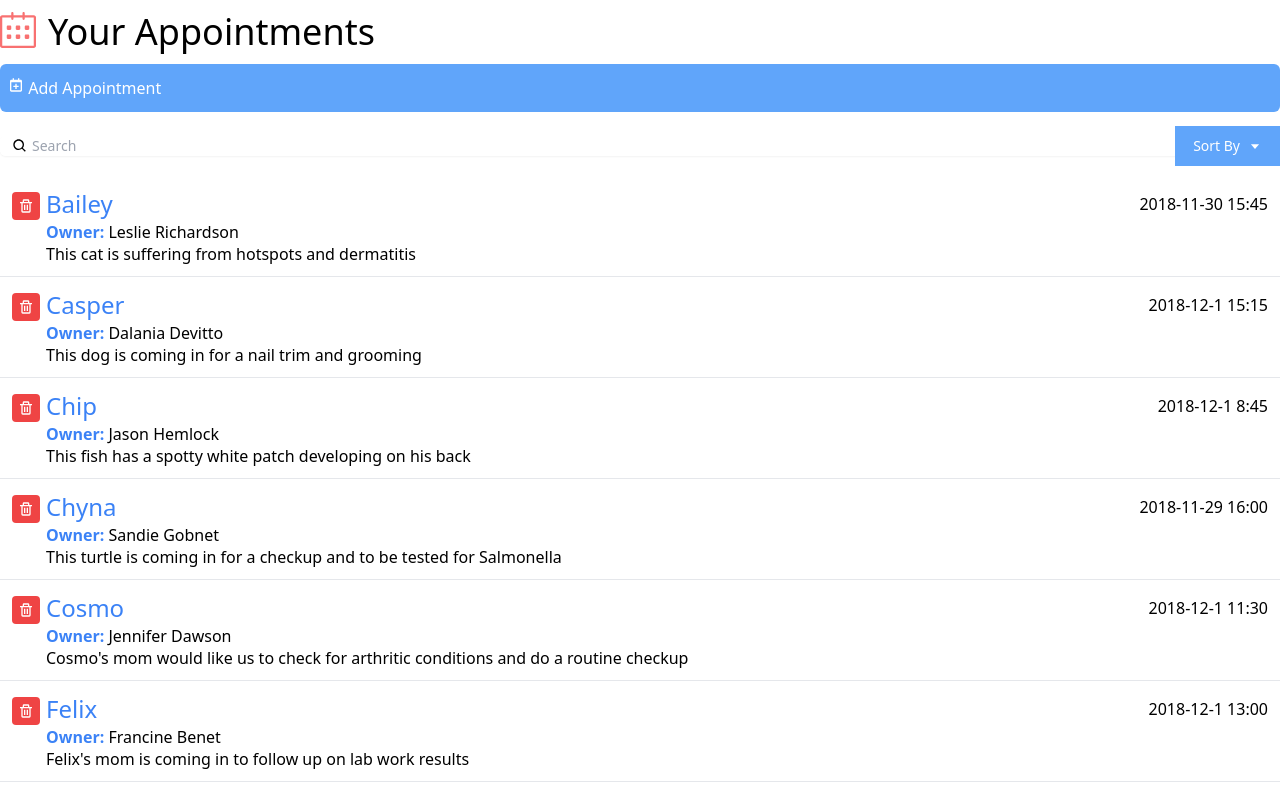
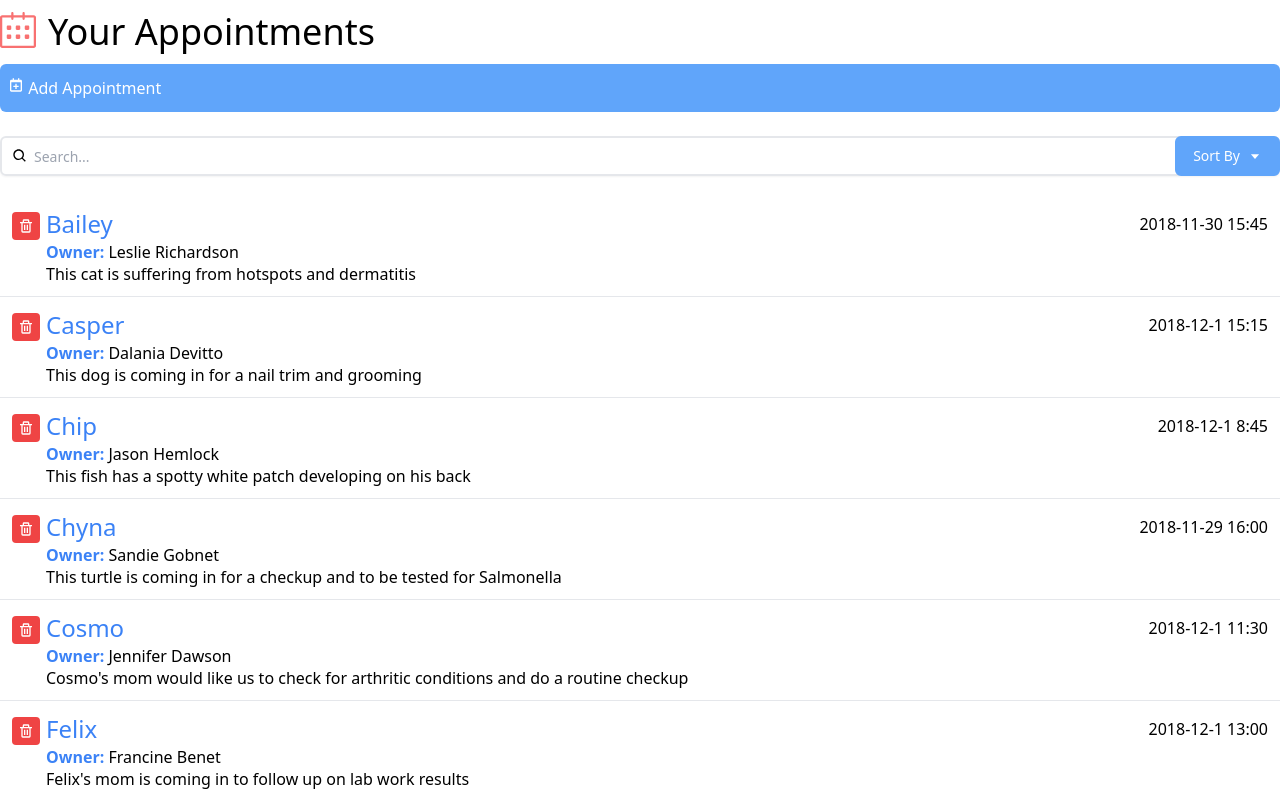
Before and after one commit to neginheidarii/Appointment_app, a React (Create React App) app: page / in a window 1280 px wide. Shown: the top 796 px of the page. Built offline with nearby package versions, Linux system fonts and the light colour scheme.

Commit message:
optimized styles

```diff
--- a/src/components/Search.js
+++ b/src/components/Search.js
@@ -15,7 +15,7 @@ const DropDown = ({
   return (
     <div
       className="origin-top-right absolute right-0 mt-2 w-56
-      rounded-md shadow-lg bg-white ring-1 ring-black ring-opacity-5"
+      rounded-md shadow-xl bg-white ring-1 ring-black ring-opacity-5"
     >
       <div
         className="py-1"
@@ -73,9 +73,9 @@ function Search({
 }) {
   const [toggleSort, setToggleSort] = useState(false);
   return (
-    <div className="py-5">
-      <div className="mt-1 relative rounded-md shadow-sm">
-        <div className="absolute inset-y-0 left-0 pl-3 flex items-center pointer-events-none">
+    <div className="py-5 ">
+      <div className="mt-1 relative rounded-md shadow-sm ">
+        <div className="absolute inset-y-0 left-0 pl-3 flex items-center pointer-events-none ">
           <BiSearch />
           <label htmlFor="query" className="sr-only" />
         </div>
@@ -87,17 +87,17 @@ function Search({
           onChange={(event) => {
             onQueryChange(event.target.value);
           }}
-          className="pl-8 rounded-md focus:ring-indigo-500 focus:border-indigo-500 block w-full sm:text-sm border-gray-300"
-          placeholder="Search"
+          className="pl-8 rounded-md focus:ring-indigo-500 focus:border-indigo-500 h-10 block w-full sm:text-sm border-2 border-gray-200 "
+          placeholder="Search..."
         />
-        <div className="absolute inset-y-0 right-0 flex items-center">
+        <div className="absolute inset-y-0 right-0 flex items-center ">
           <div>
             <button
               type="button"
               onClick={() => {
                 setToggleSort(!toggleSort);
               }}
-              className="justify-center px-4 py-2 bg-blue-400 border-2 border-blue-400 text-sm text-white hover:bg-blue-700 focus:outline-none focus:ring-2 focus:ring-offset-2 flex items-center"
+              className="justify-center px-4 py-2 rounded-md bg-blue-400 border-2 border-blue-400 text-sm text-white hover:bg-blue-700 focus:outline-none focus:ring-2 focus:ring-offset-2 flex items-center"
               id="options-menu"
               aria-haspopup="true"
               aria-expanded="true"
```
